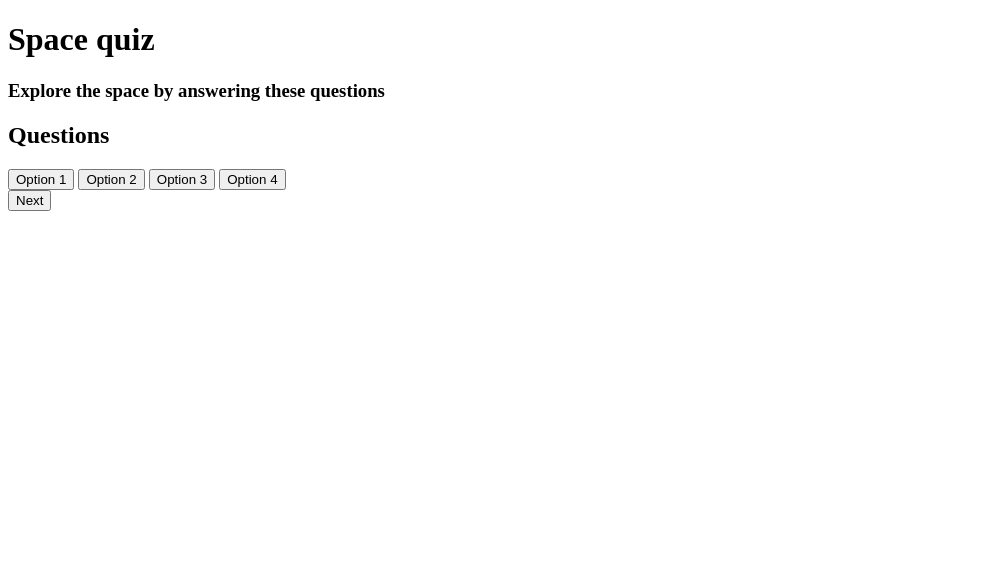
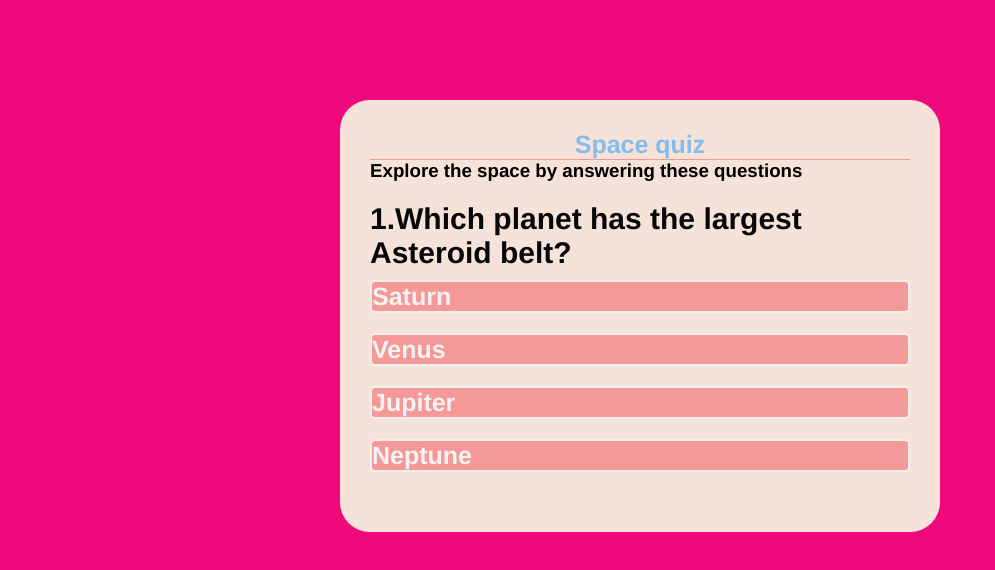
Before and after one commit to harshikas21/QUIZ, a plain HTML site: page index.html in a window 1280 px wide. Shown: the whole page, without its empty margins (0-995 px from the left). Drawn offline with Linux system fonts and the light colour scheme.

Commit message:
Update index.html

```diff
--- a/index.html
+++ b/index.html
@@ -4,7 +4,7 @@
         <title>TASK-2 QUIZ WEBSITE</title>
         <meta charset="UTF-8">
         <meta name="viewport" content="width=device-width, initial-scale=1.0">
-        <link rel="stylesheet" href="app.css">
+        <link rel="stylesheet" href="quiz.css">
         <link rel="icon" type="img/x-icon" href="img/favicon.ico">
 
 
@@ -25,6 +25,6 @@
             </div>
 
 
-       <script src="quizjs.js"></script>
+       <script src="quiz.js"></script>
     </body>
 </html>
```
